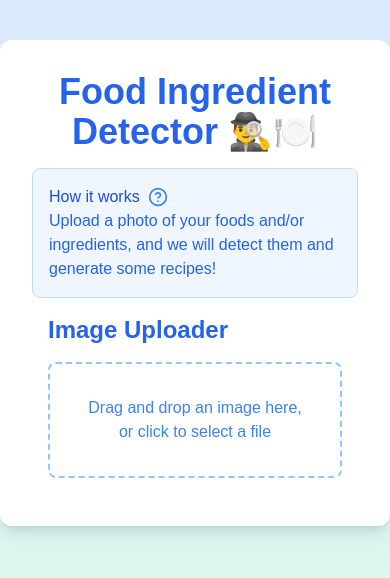
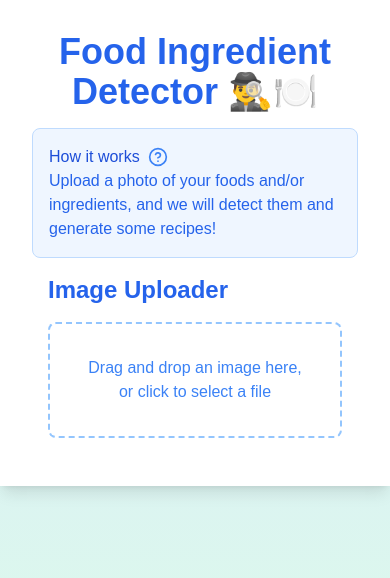
Before and after one commit to afiliz/ai-ingredient-detection, a Next.js app: page / in a window 390 px wide. Shown: the top 578 px of the page. Built offline with nearby package versions, Linux system fonts and the light colour scheme.

Commit message:
mobile ui and font fix

```diff
--- a/src/app/components/ImageAnalysis.tsx
+++ b/src/app/components/ImageAnalysis.tsx
@@ -43,7 +43,7 @@ const foodListToJSX = (input: string): JSX.Element[] => {
 
   return foodItems.map((item, index) => (
     <div key={index}>
-      <span className="font-bold capitalize">{item.food}</span>: {item.value}
+      <span className="text-black font-bold capitalize">{item.food}</span>: {item.value}
     </div>
   ));
 };
@@ -66,8 +66,8 @@ const recipeListToJSX = (input: string): JSX.Element[] => {
   // Generate JSX for each recipe
   return recipes.map((recipe, index) => (
     <div key={index} className="recipe mb-4">
-      <h2><strong>{recipe.name}</strong></h2>
-      <p>{recipe.description}</p>
+      <h2 className="text-black font-bold">{recipe.name}</h2>
+      <p className="text-black">{recipe.description}</p>
     </div>
   ));
 };
--- a/src/app/page.tsx
+++ b/src/app/page.tsx
@@ -12,7 +12,7 @@ export default function Home() {
 
   return (
     <main className="flex min-h-screen bg-gradient-to-b from-blue-100 to-green-100 flex-col items-center">
-      <div className="max-w-2xl mx-auto bg-white p-8 mt-10 rounded-xl shadow-lg relative z-10">
+      <div className="max-w-2xl mx-auto bg-white p-8 md:mt-10 md:rounded-xl shadow-lg relative z-10">
         <h1 className="text-4xl font-bold mb-4 text-center text-blue-600">
           Food Ingredient Detector 🕵️‍♂️🍽️
         </h1>
```
